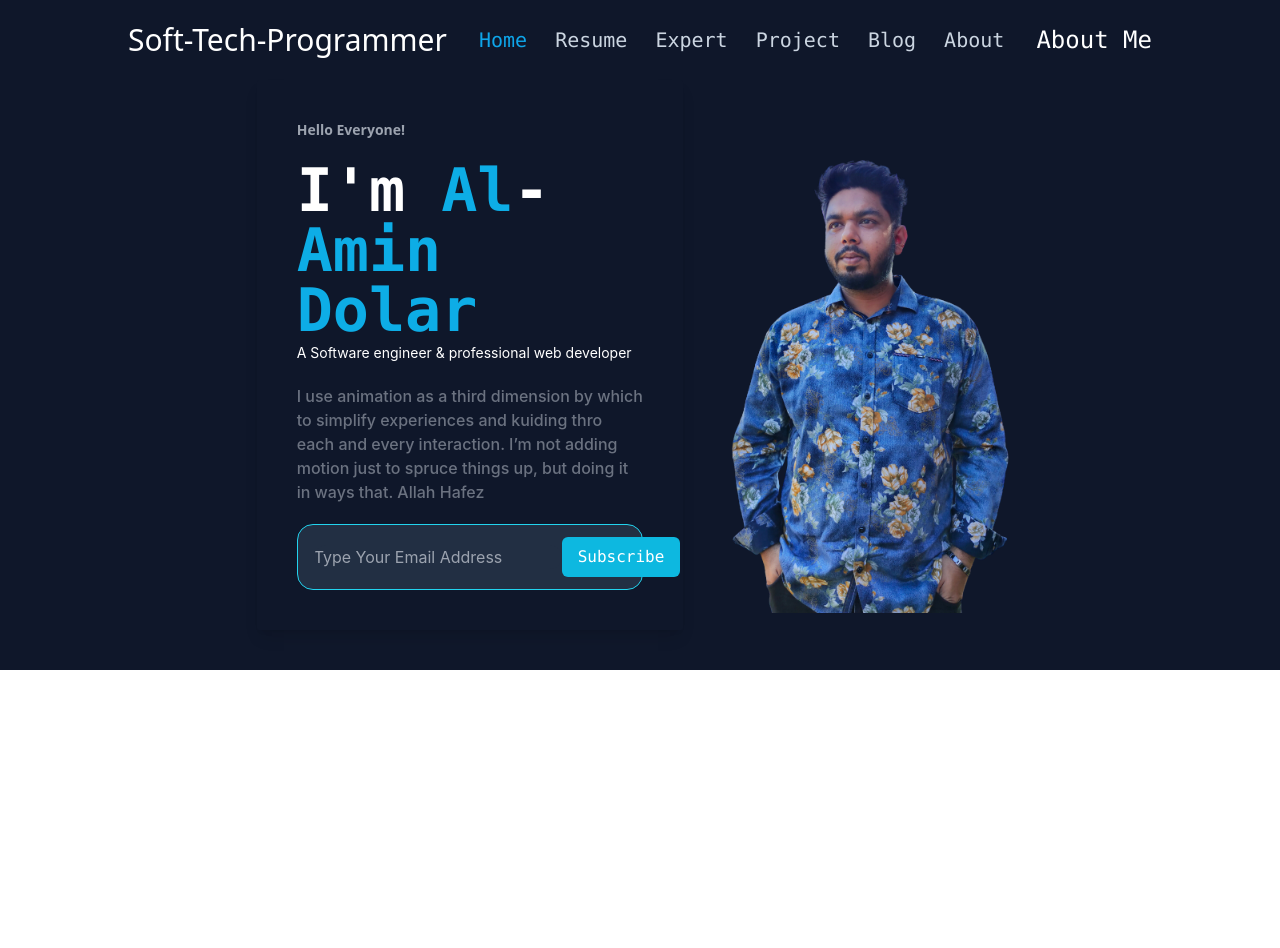
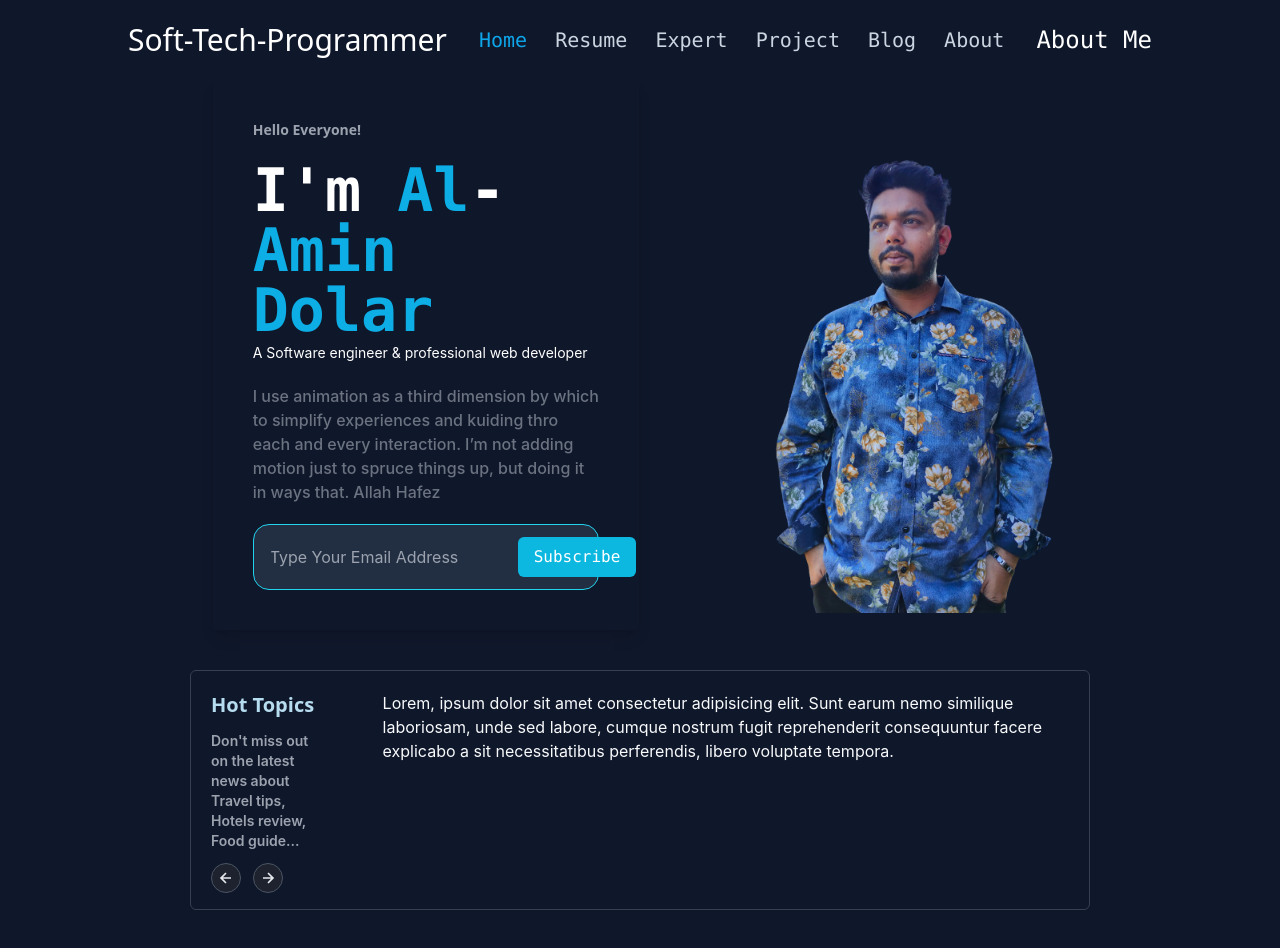
Before and after one commit to Al-AminDolar/portfolio, a React (Create React App) app: page / in a window 1280 px wide. Shown: the top 948 px of the page. Before the commit the page ends 800 px from the top, so only its background shows below. Built offline with nearby package versions, Linux system fonts and the light colour scheme.

Commit message:
caurosel button style done

```diff
--- a/package.json
+++ b/package.json
@@ -8,6 +8,7 @@
     "@testing-library/user-event": "^13.2.1",
     "react": "^18.2.0",
     "react-dom": "^18.2.0",
+    "react-icons": "^4.8.0",
     "react-scripts": "5.0.1",
     "web-vitals": "^2.1.0"
   },
--- a/src/App.js
+++ b/src/App.js
@@ -1,10 +1,15 @@
 import "./App.css";
 import Navbar from "./component/nav/Navbar.jsx";
+import Caurosel from "./component/main/Caurosel";
+import Main_page from "./component/main/Main_page";
 
 function App() {
   return (
-    <div className="App">
+    <div className="bg-blueGray-900">
       <Navbar />
+      <Main_page />
+
+      <Caurosel />
     </div>
   );
 }
--- /dev/null
+++ b/src/component/main/Caurosel.jsx
@@ -0,0 +1,37 @@
+import React from "react";
+import { BiLeftArrowAlt } from "react-icons/bi";
+import { BiRightArrowAlt } from "react-icons/bi";
+const Caurosel = () => {
+  return (
+    <div className=" flex justify-center pb-44">
+      <div className="bg-[blueGray-800] h-[240px] w-[900px] border border-gray-700  rounded-md shadow-sm p-5 grid grid-cols-5">
+        <div className="col-span-1 space-y-3">
+          <p className="text-[#b6dcef] text-xl font-sans font-semibold">
+            Hot Topics
+          </p>
+          <p className="text-gray-400 font-semibold text-sm w-2/3">
+            Don't miss out on the latest news about Travel tips, Hotels review,
+            Food guide...
+          </p>
+
+          <div className="text-gray-200 flex gap-3 ">
+            <span className="p-1 border border-gray-600 rounded-full bg-[#1d222e] hover:bg-[#0dcaf0] cursor-pointer">
+              <BiLeftArrowAlt size={20} />
+            </span>
+            <span className="p-1 border border-gray-600 rounded-full bg-[#1d222e] hover:bg-[#0dcaf0] cursor-pointer">
+              <BiRightArrowAlt size={20} />
+            </span>
+          </div>
+        </div>
+        <div className="col-span-4 text-slate-50">
+          Lorem, ipsum dolor sit amet consectetur adipisicing elit. Sunt earum
+          nemo similique laboriosam, unde sed labore, cumque nostrum fugit
+          reprehenderit consequuntur facere explicabo a sit necessitatibus
+          perferendis, libero voluptate tempora.
+        </div>
+      </div>
+    </div>
+  );
+};
+
+export default Caurosel;
--- /dev/null
+++ b/src/component/main/Home.jsx
@@ -0,0 +1,43 @@
+import React from "react";
+import Image from "../Images/IMG20221015142448-removebg-preview.png";
+const Home = () => {
+  return (
+    <div className="flex justify-center space-x-32">
+      <div className="bg-blueGray-900 text-white   shadow-lg rounded-sm text-start self-end  space-y-5  w-1/3 mb-10 p-10">
+        <p className="text-sm font-sans font-semibold text-gray-400">
+          Hello Everyone!
+        </p>
+        <h1 className="text-6xl text-[rgb(13,173,230)] font-mono font-bold">
+          <span className="text-white">I'm</span> Al
+          <spanc className="text-white">-</spanc>Amin Dolar
+        </h1>
+        <span className="text-sm">
+          A Software engineer & professional web developer
+        </span>
+
+        <div className=" text-base font-medium text-gray-500">
+          I use animation as a third dimension by which to simplify experiences
+          and kuiding thro each and every interaction. I’m not adding motion
+          just to spruce things up, but doing it in ways that. Allah Hafez
+        </div>
+
+        <div className="text-start flex justify-between items-center bg-[#222f43]  rounded-2xl py-3 px-4 border border-cyan-400  hover:shadow-xl  hover:shadow-sky-800 ">
+          <input
+            className="bg-[#222f43]  rounded-2xl outline-none"
+            type="text"
+            placeholder="Type Your Email Address"
+          />
+          <p className="text-white font-mono bg-[rgb(13,184,224)] py-2 px-4 rounded-md font-medium">
+            Subscribe
+          </p>
+        </div>
+      </div>
+
+      <div className=" ">
+        <img src={Image} alt="" className="w-[300px]" />
+      </div>
+    </div>
+  );
+};
+
+export default Home;
--- /dev/null
+++ b/src/component/main/Main_page.jsx
@@ -0,0 +1,43 @@
+import React from "react";
+import Image from "../Images/IMG20221015142448-removebg-preview.png";
+const Main_page = () => {
+  return (
+    <div className="flex justify-center space-x-32">
+      <div className="bg-blueGray-900 text-white   shadow-lg rounded-sm text-start self-end  space-y-5  w-1/3 mb-10 p-10">
+        <p className="text-sm font-sans font-semibold text-gray-400">
+          Hello Everyone!
+        </p>
+        <h1 className="text-6xl text-[rgb(13,173,230)] font-mono font-bold">
+          <span className="text-white">I'm</span> Al
+          <spanc className="text-white">-</spanc>Amin Dolar
+        </h1>
+        <span className="text-sm">
+          A Software engineer & professional web developer
+        </span>
+
+        <div className=" text-base font-medium text-gray-500">
+          I use animation as a third dimension by which to simplify experiences
+          and kuiding thro each and every interaction. I’m not adding motion
+          just to spruce things up, but doing it in ways that. Allah Hafez
+        </div>
+
+        <div className="text-start flex justify-between items-center bg-[#222f43]  rounded-2xl py-3 px-4 border border-cyan-400  hover:shadow-xl  hover:shadow-sky-800 ">
+          <input
+            className="bg-[#222f43]  rounded-2xl outline-none"
+            type="text"
+            placeholder="Type Your Email Address"
+          />
+          <p className="text-white font-mono bg-[rgb(13,184,224)] py-2 px-4 rounded-md font-medium">
+            Subscribe
+          </p>
+        </div>
+      </div>
+
+      <div className=" ">
+        <img src={Image} alt="" className="w-[300px]" />
+      </div>
+    </div>
+  );
+};
+
+export default Main_page;
--- a/src/component/nav/Navbar.jsx
+++ b/src/component/nav/Navbar.jsx
@@ -1,9 +1,8 @@
 import React from "react";
-import Image from "../Images/IMG20221015142448-removebg-preview.png";
 
 const Navbar = () => {
   return (
-    <div className="bg-blueGray-900">
+    <div className="">
       <div className="bg-blueGray-900 h-20 flex items-center justify-between px-32">
         <div>
           <p className="text-white text-3xl font-sans">Soft-Tech-Programmer</p>
@@ -23,43 +22,6 @@ const Navbar = () => {
           <p className="text-white text-2xl font-mono">About Me</p>
         </div>
       </div>
-      <div className="flex justify-center gap-10">
-        <div className="bg-blueGray-900 text-white   shadow-lg rounded-sm text-start self-end  space-y-5  w-1/3 mb-10 p-10">
-          <p className="text-sm font-sans font-semibold text-gray-400">
-            Hello Everyone!
-          </p>
-          <h1 className="text-6xl text-[rgb(13,173,230)] font-mono font-bold">
-            <span className="text-white">I'm</span> Al
-            <spanc className="text-white">-</spanc>Amin Dolar
-          </h1>
-          <span className="text-sm">
-            A Software engineer & professional web developer
-          </span>
-
-          <div className=" text-base font-medium text-gray-500">
-            I use animation as a third dimension by which to simplify
-            experiences and kuiding thro each and every interaction. I’m not
-            adding motion just to spruce things up, but doing it in ways that.
-            Allah Hafez
-          </div>
-
-          <div className="text-start flex justify-between items-center bg-[#222f43]  rounded-2xl py-3 px-4 border border-cyan-400  hover:shadow-xl  hover:shadow-sky-800 ">
-            <input
-              className="bg-[#222f43]  rounded-2xl outline-none"
-              type="text"
-              placeholder="Type Your Email Address"
-            />
-            <p className="text-white font-mono bg-[rgb(13,184,224)] py-2 px-4 rounded-md font-medium">
-              Subscribe
-            </p>
-          </div>
-        </div>
-
-        <div className=" ">
-          <img src={Image} alt="" className="w-[300px]" />
-        </div>
-      </div>
-      <div></div>
     </div>
   );
 };
```
Also changed, not shown: 1 other file (tests, documents, lock files or other folders).
